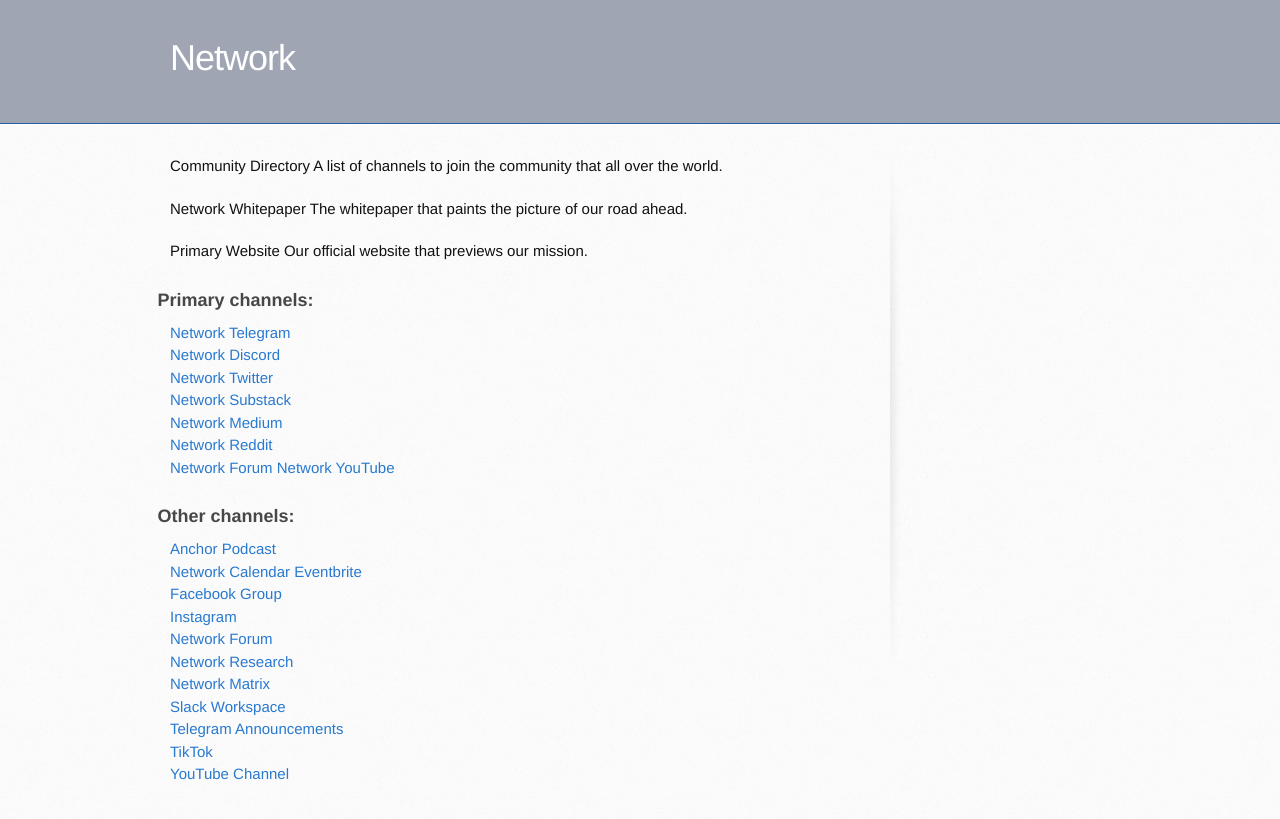
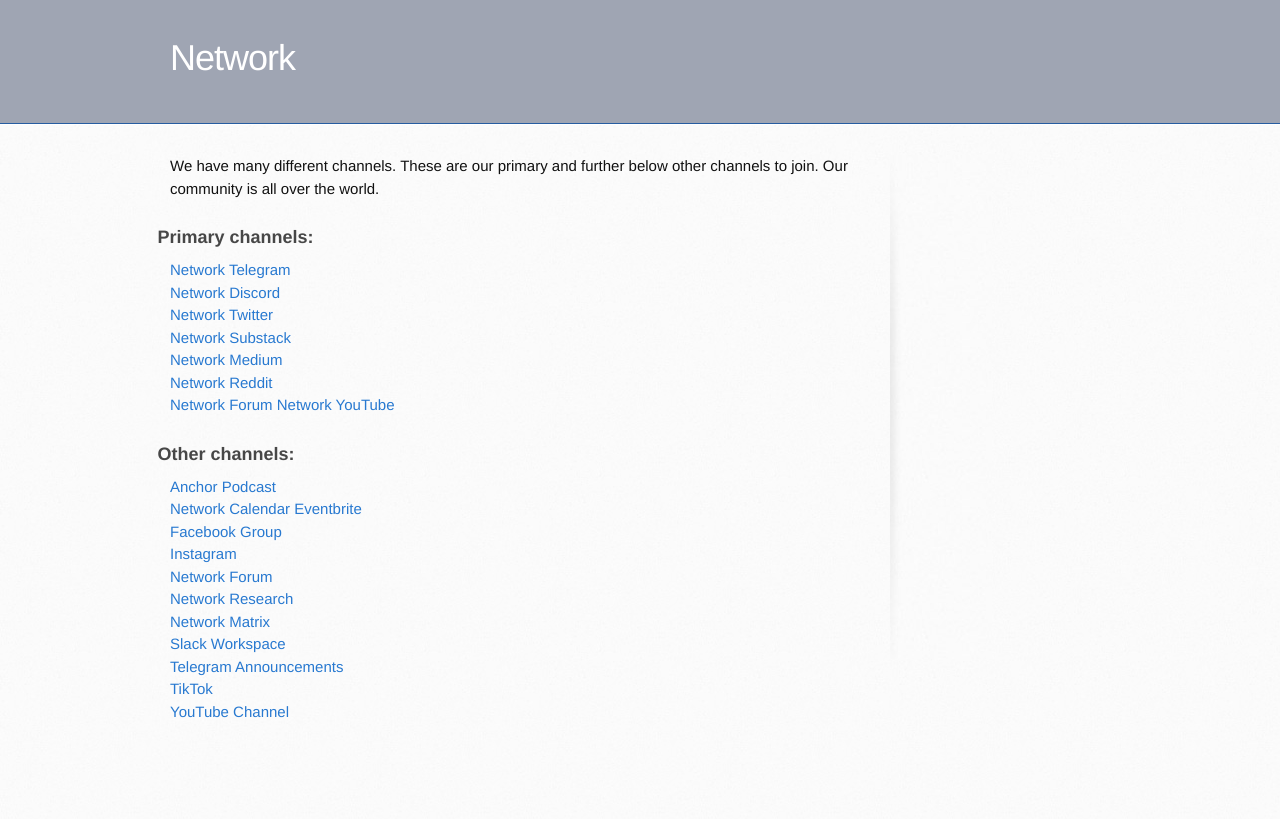
Before and after one commit to networkf/network.github.io, a Jekyll site: the page built from community.md, in a window 1280 px wide. Shown: the top 819 px of the page. Built offline with Jekyll 4.4.1, drawn with Linux system fonts in a browser that asks for light colours; some web fonts are replaced; our own code applies the rules of GitHub Pages for plain Markdown files; the repository's description, which GitHub fills in, is left out.

Commit message:
Update community.md

```diff
--- a/community.md
+++ b/community.md
@@ -6,14 +6,7 @@ layout: default
 </head>
 ---
 
-Community Directory
-A list of channels to join the community that all over the world.
-
-Network Whitepaper
-The whitepaper that paints the picture of our road ahead.
-
-Primary Website
-Our official website that previews our mission.
+We have many different channels. These are our primary and further below other channels to join. Our community is all over the world.
 
 ### Primary channels:
 <a href="https://t.me/networkfund" target="_blank">Network Telegram</a>
```
